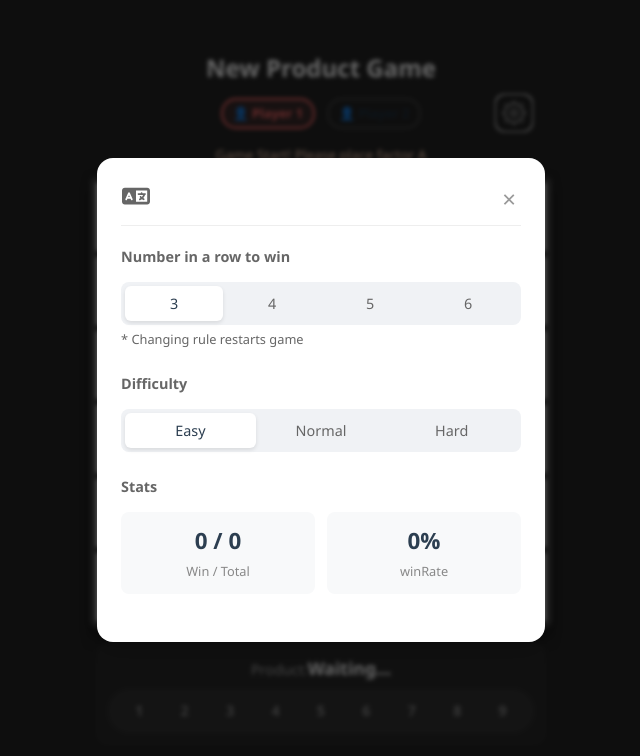
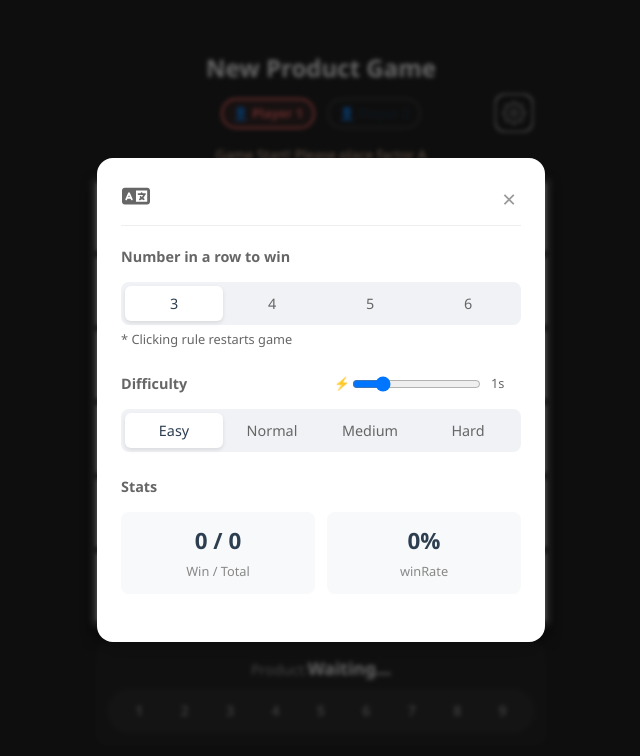
Before and after one commit to ppggxn/newProductGame, a React (Vite) app: page / in a window 1280 px wide. Both pictures are taken after a click on the button "Settings". Shown: the top 756 px of the page, without its empty margins (319-959 px from the left). Built offline with nearby package versions, Linux system fonts and the light colour scheme.

Commit message:
feat: setDifficulty thinkingTime

```diff
--- a/src/App.css
+++ b/src/App.css
@@ -264,6 +264,22 @@ h1 { margin: 0 0 5px 0; font-size: 1.5rem; color: #fff; }
   color: #666;
 }
 
+.section-header-row h3 {
+  display: flex;
+  justify-content: space-between;
+  align-items: center;
+}
+.time-control {
+  display: flex;
+  align-items: center;
+  font-size: 0.8rem;
+  font-weight: normal;
+}
+.time-value {
+  margin-left: 8px;
+  min-width: 30px;
+}
+
 /* 分段控制器 (Segmented Control) */
 .segmented-control {
   display: flex;
--- a/src/App.jsx
+++ b/src/App.jsx
@@ -1,18 +1,17 @@
+import './App.css';
 import { useState, useEffect, useMemo } from 'react';
-import './App.css';
 import { getAIMove } from './ai';
 import { translations } from './i18n';
 import { GRID_SIZE, WIN_COUNT as DEFAULT_WIN_COUNT, FACTOR_RANGE, THINKING_TIME } from './constants';
 
 // 模态框组件
-const SettingsModal = ({ isOpen, onClose, winCount, setWinCount, difficulty, setDifficulty, lang, setLang, onReset }) => {
+const SettingsModal = ({ isOpen, onClose, winCount, setWinCount, difficulty, setDifficulty, lang, setLang, onReset, thinkingTime, setThinkingTime }) => {
   if (!isOpen) return null;
 
   const stats = JSON.parse(localStorage.getItem('npg_stats') || '{"humanWins":0, "aiWins":0, "total":0}');
   const winRate = stats.total > 0 ? Math.round((stats.humanWins / stats.total) * 100) : 0;
   // 规则改变后，强制重置游戏，避免逻辑冲突
   const handleWinCountChange = (num) => {
-    // if (num === winCount) return;
     setWinCount(num);
     onReset();
   };
@@ -27,7 +26,7 @@ const SettingsModal = ({ isOpen, onClose, winCount, setWinCount, difficulty, set
           <button className="close-btn" onClick={onClose}>&times;</button>
         </div>
 
-        {/* 1. 胜利条件设置 */}
+        {/* 胜利条件设置 */}
         <div className="modal-section">
           <h3>{translations[lang].winCount}</h3>
           <div className="segmented-control">
@@ -46,23 +45,36 @@ const SettingsModal = ({ isOpen, onClose, winCount, setWinCount, difficulty, set
           </p>
         </div>
 
-        {/* AI 难度, 统计面板 */}
+        {/* AI 思考时间，难度*/}
         <div className="modal-section">
-          <h3>{translations[lang].difficulty}</h3>
+          <div className="section-header-row">
+            <h3>
+              {translations[lang].difficulty}
+              <span className="time-control">⚡
+                <input type="range" min="0" max="5" step="1"
+                  value={thinkingTime / 1000} // 毫秒转秒显示
+                  onChange={(e) => setThinkingTime(Number(e.target.value) * 1000)}
+                />
+                <span className="time-value">{thinkingTime / 1000}s</span>
+              </span>
+            </h3>
+          </div>
           <div className="segmented-control">
-            {['random', 'greedy', 'minimax'].map(mode => (
+            {['random', 'greedy', 'smartGreedy', 'minimax'].map(mode => (
               <button
                 key={mode}
                 className={`segment-btn ${difficulty === mode ? 'active' : ''}`}
                 onClick={() => setDifficulty(mode)}
                 title={mode}
               >
-                {mode === 'random' ? translations[lang].difficultyEasy : mode === 'greedy' ? translations[lang].difficultyNormal : translations[lang].difficultyHard}
+                {mode === 'random' ? translations[lang].difficultyEasy :
+                 mode === 'greedy' ? translations[lang].difficultyNormal :
+                 mode === 'smartGreedy' ? translations[lang].difficultyMedium : translations[lang].difficultyHard}
               </button>
             ))}
           </div>
         </div>
-
+        {/* 统计面板 */}
         <div className="modal-section">
           <h3>{translations[lang].stats}</h3>
           <div className="stats-grid">
@@ -111,6 +123,7 @@ export default function App() {
   // 使用 DEFAULT_WIN_COUNT 作为初始值
   const [settingWinCount, setSettingWinCount] = useState(DEFAULT_WIN_COUNT);
   const [aiDifficulty, setAiDifficulty] = useState('random');
+  const [thinkingTime, setThinkingTime] = useState(THINKING_TIME);
 
   // 生成高频查找映射表Value-to-Index Map (O(1) 查找)
   // 仅在 board 数组引用变化（即重新开局）时重新计算
@@ -141,9 +154,9 @@ export default function App() {
   useEffect(() => {
     if (winner || playerTypes[currentPlayer] === 'human') return;
     // 内置延迟模拟思考过程
-    const timer = setTimeout(() => performAIMove(), THINKING_TIME);
+    const timer = setTimeout(() => performAIMove(), thinkingTime);
     return () => clearTimeout(timer);
-  }, [currentPlayer, playerTypes, winner, board, factors, turnCount, valueToIndexMap, settingWinCount]);
+  }, [currentPlayer, playerTypes, winner, board, factors, turnCount, valueToIndexMap, settingWinCount, thinkingTime]);
 
   // 提取通用的状态重置逻辑
   const resetGameStatus = () => {
@@ -171,7 +184,7 @@ export default function App() {
 
   const performAIMove = () => {
     // 传入映射表
-    const move = getAIMove(board, factors, turnCount, valueToIndexMap, settingWinCount);
+    const move = getAIMove(board, factors, turnCount, valueToIndexMap, settingWinCount, aiDifficulty);
     if (!move) {
       setMsgObj({ key: 'aiSurrender' });
       return;
@@ -314,6 +327,8 @@ export default function App() {
         setWinCount={setSettingWinCount}
         difficulty={aiDifficulty}
         setDifficulty={setAiDifficulty}
+        thinkingTime={thinkingTime}
+        setThinkingTime={setThinkingTime}
         lang={lang}
         setLang={setLang}
         onReset={restartCurrentGame} // 使用软重置，清空颜色但保留数字
--- a/src/ai.js
+++ b/src/ai.js
@@ -4,13 +4,31 @@ import { GRID_SIZE, FACTOR_RANGE } from './constants';
 /**
  * 获取 AI 的下一步移动
  */
-export function getAIMove(board, factors, turnCount, valueToIndexMap, currentWinCount) {
-  // 1. 尝试贪心策略
-  // 在 App.jsx 传入 difficulty 参数会更好，这里暂时默认智能
-  const smartMove = getSmartGreedyMove(board, factors, turnCount, valueToIndexMap, currentWinCount);
-  if (smartMove) return smartMove;
-  // 2. 随机策略兜底
-  return getRandomMove(board, factors, turnCount, valueToIndexMap);
+export function getAIMove(board, factors, turnCount, valueToIndexMap, currentWinCount, difficulty = 'smartGreedy') {
+
+  // 根据难度路由到不同的算法函数
+  switch (difficulty) {
+    case 'random':
+      return getRandomMove(board, factors, turnCount, valueToIndexMap);
+
+    case 'greedy':
+      // 使用文件底部已有的 getGreedyMove
+      return getGreedyMove(board, factors, turnCount, valueToIndexMap, currentWinCount)
+             || getRandomMove(board, factors, turnCount, valueToIndexMap); // 兜底
+
+    case 'smartGreedy':
+      return getSmartGreedyMove(board, factors, turnCount, valueToIndexMap, currentWinCount)
+             || getRandomMove(board, factors, turnCount, valueToIndexMap);
+
+    case 'minMax':
+      // TODO: 这里目前先用 smartGreedy 顶替，等后续开发了 Minimax 算法后再替换
+      console.warn("Minimax not implemented yet, using SmartGreedy");
+      return getSmartGreedyMove(board, factors, turnCount, valueToIndexMap, currentWinCount)
+             || getRandomMove(board, factors, turnCount, valueToIndexMap);
+
+    default:
+      return getRandomMove(board, factors, turnCount, valueToIndexMap);
+  }
 }
 
 /**
--- a/src/i18n.js
+++ b/src/i18n.js
@@ -25,11 +25,12 @@ export const translations = {
     aiThinkingMsg: "轮到 {{player}} (AI 思考中...)",
     humanTurnMsg: "轮到 {{player}} ",
     settings: "设置",
-    winCount: "几连胜利",
+    winCount: "几连胜",
     difficulty: "难度",
-    warning: "切换规则将重新开始游戏",
+    warning: "点击规则将重新开始游戏",
     difficultyEasy: "简单",
     difficultyNormal: "普通",
+    difficultyMedium: "中等",
     difficultyHard: "困难",
     stats: "统计",
     statsNum: "胜场 / 总局数",
@@ -62,9 +63,10 @@ export const translations = {
     settings: "Settings",
     winCount: "Number in a row to win",
     difficulty: "Difficulty",
-    warning: "Changing rule restarts game",
+    warning: "Clicking rule restarts game",
     difficultyEasy: "Easy",
     difficultyNormal: "Normal",
+    difficultyMedium: "Medium",
     difficultyHard: "Hard",
     stats: "Stats",
     statsNum: "Win / Total",
```
